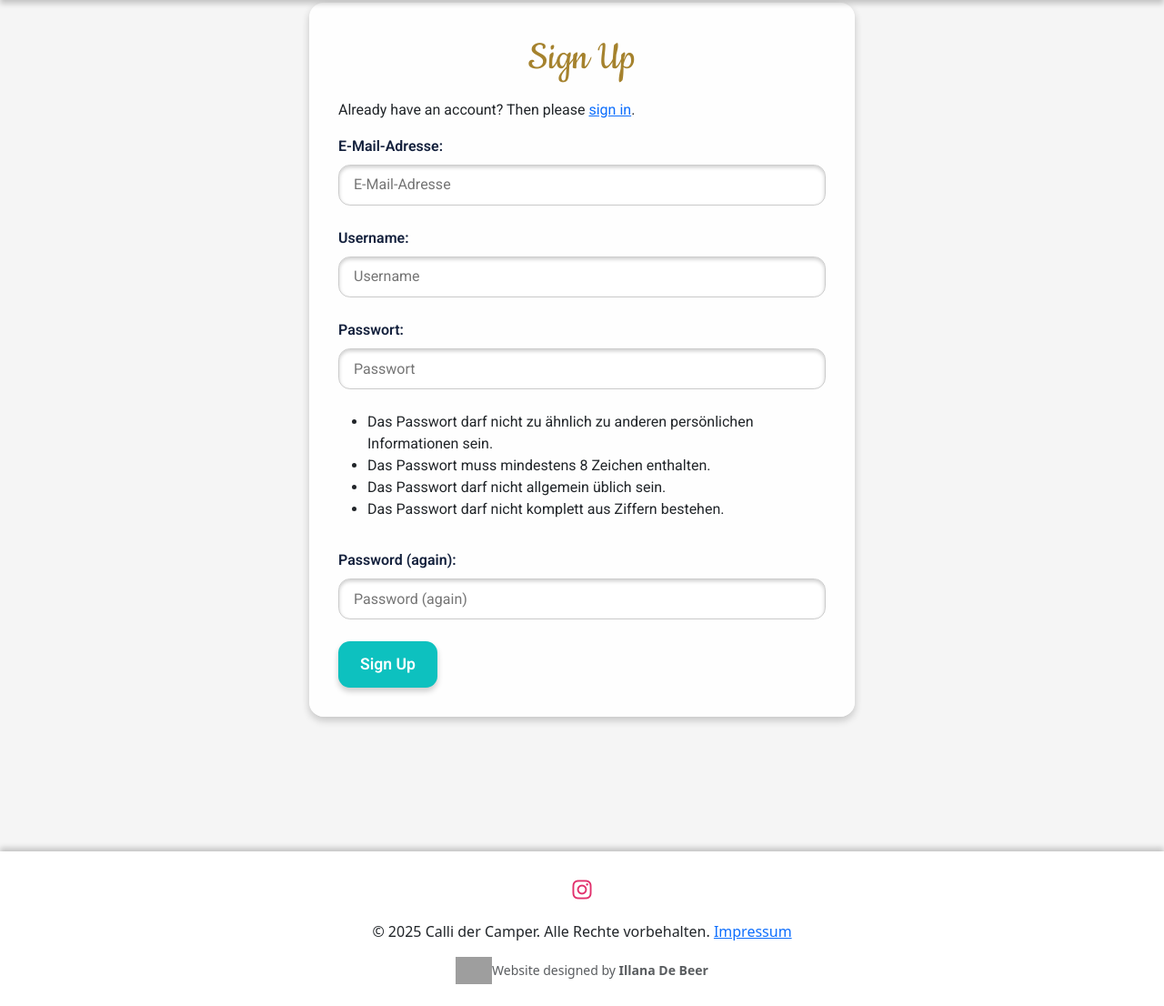
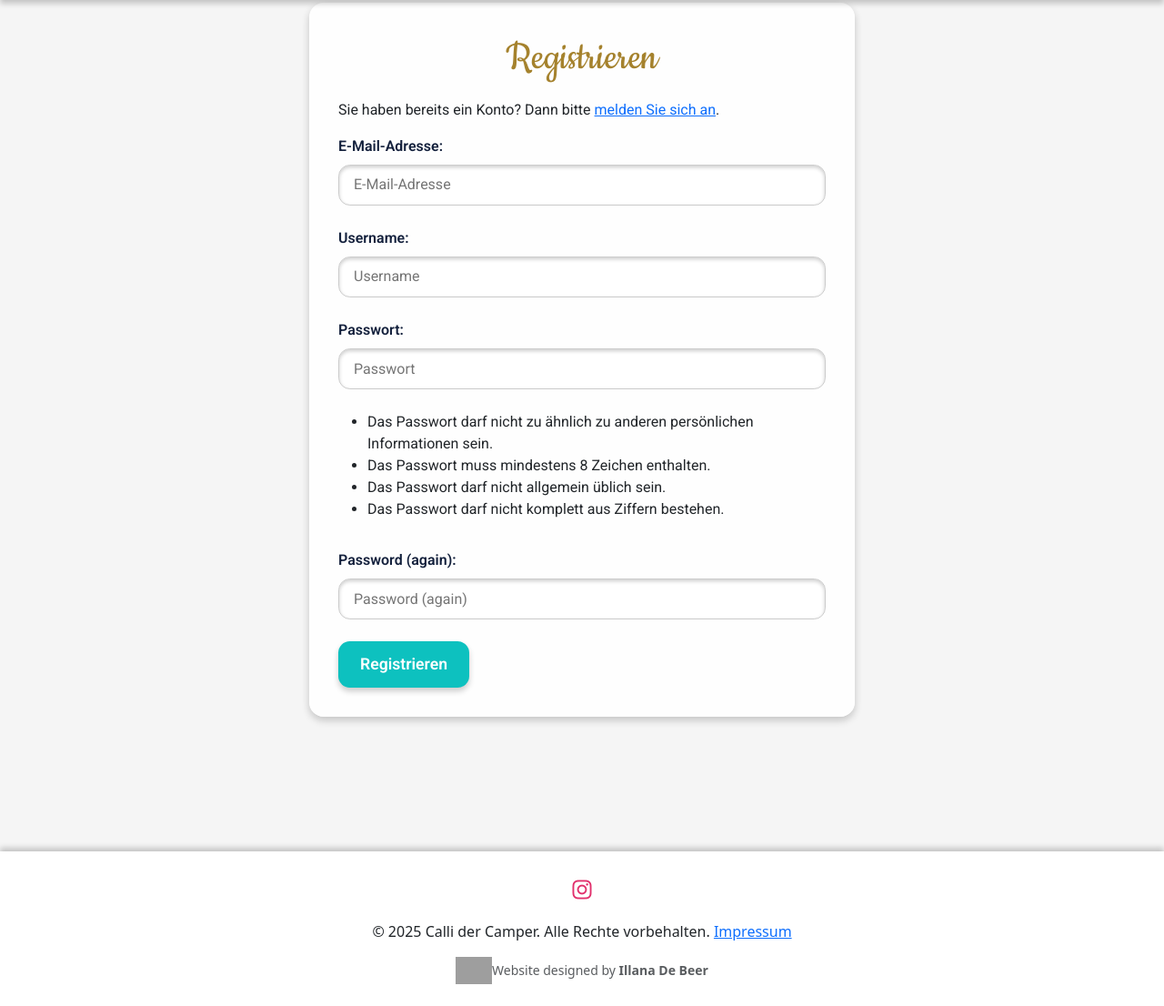
Before and after one commit to LanaD-coder/CalliDerCameper, a Django app: page /account/signup/ in a window 1280 px wide. Shown: the part 180-1286 px from the top of the page at 91% size. Run offline with Django 5.2, Linux system fonts and the light colour scheme; parts of the project's set-up code (start-up, migrations or seed data) failed here and were passed over; some libraries are stand-ins or nearby versions; grey boxes are pictures that could not be loaded.

Commit message:
add new registration language

```diff
--- a/templates/account/signup.html
+++ b/templates/account/signup.html
@@ -3,13 +3,13 @@
 {% load static %}
 
 {% block head_title %}
-    {% trans "Signup" %}
+    {% trans "Anmeldung" %}
 {% endblock head_title %}
 
 {% block content %}
 <section id="signup-section">
     {% element h1 %}
-        {% trans "Sign Up" %}
+        {% trans "Registrieren" %}
     {% endelement %}
     {% setvar link %}
         <a href="{{ login_url }}">
@@ -18,7 +18,7 @@
         </a>
     {% endsetvar %}
     {% element p %}
-        {% blocktranslate %}Already have an account? Then please {{ link }}sign in{{ end_link }}.{% endblocktranslate %}
+        {% blocktranslate %}Sie haben bereits ein Konto? Dann bitte {{ link }}melden Sie sich an{{ end_link }}.{% endblocktranslate %}
     {% endelement %}
     {% if not SOCIALACCOUNT_ONLY %}
         {% url 'account_signup' as action_url %}
@@ -31,7 +31,7 @@
             {% endslot %}
             {% slot actions %}
                 {% element button tags="prominent,signup" type="submit" %}
-                    {% trans "Sign Up" %}
+                    {% trans "Registrieren" %}
                 {% endelement %}
             {% endslot %}
         {% endelement %}
@@ -40,7 +40,7 @@
         {% element hr %}
         {% endelement %}
         {% element button href=signup_by_passkey_url tags="prominent,signup,outline,primary" %}
-            {% trans "Sign up using a passkey" %}
+            {% trans "Mit Passkey registrieren" %}
         {% endelement %}
     {% endif %}
     {% if SOCIALACCOUNT_ENABLED %}
```
